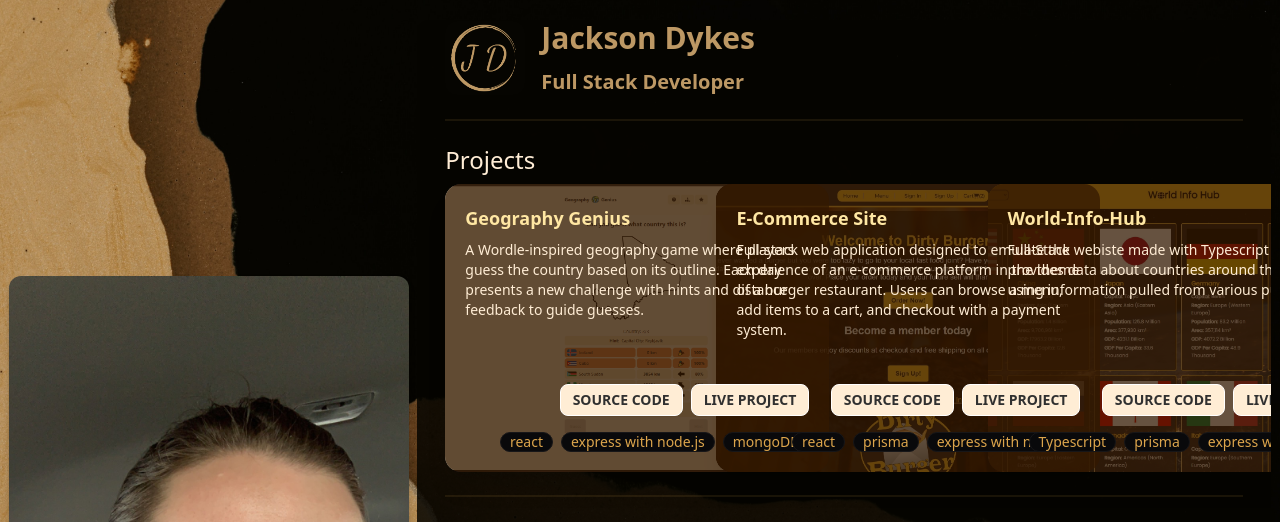
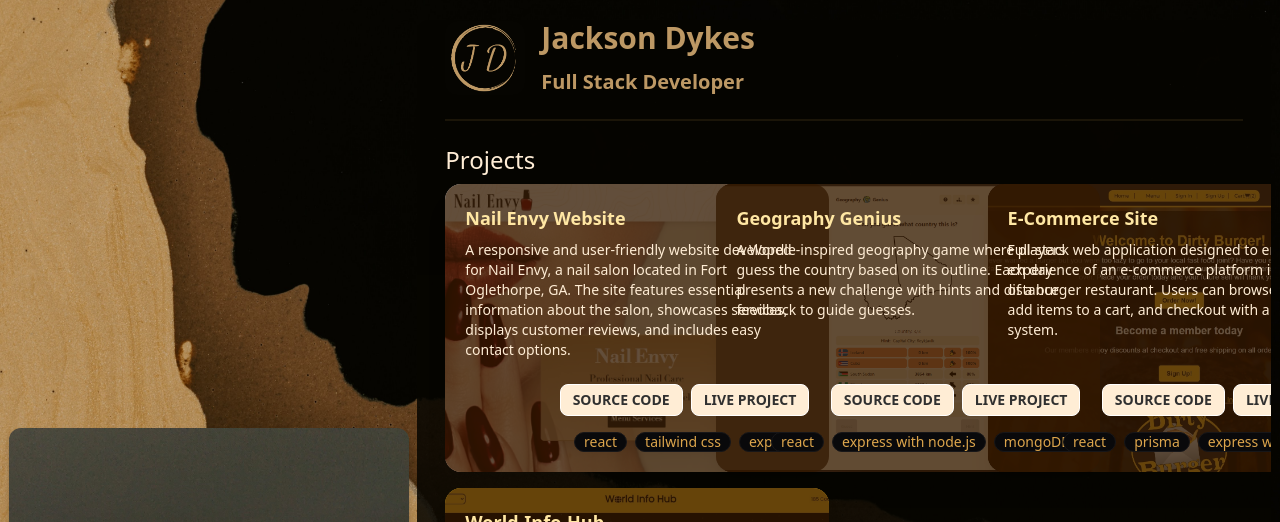
Before and after one commit to BigBobandy/Portfolio-Nextjs, a Next.js app in the folder my-app/: page / in a window 1280 px wide. Shown: the top 522 px of the page. Built offline with nearby package versions, Linux system fonts and the light colour scheme; what tailwind-heropatterns, tailwindcss-debug-screens would draw is missing.

Commit message:
Add Nail Envy Website project card

```diff
--- a/my-app/app/constants/index.ts
+++ b/my-app/app/constants/index.ts
@@ -1,4 +1,26 @@
 const projects = [
+  {
+    name: "Nail Envy Website",
+    description:
+      "A responsive and user-friendly website developed for Nail Envy, a nail salon located in Fort Oglethorpe, GA. The site features essential information about the salon, showcases services, displays customer reviews, and includes easy contact options.",
+    tags: [
+      {
+        name: "react",
+        color: "blue-text-gradient",
+      },
+      {
+        name: "tailwind css",
+        color: "green-text-gradient",
+      },
+      {
+        name: "express",
+        color: "orange-text-gradient",
+      },
+    ],
+    image: "/nailenvy.jpg",
+    source_code_link: "https://github.com/BigBobandy/nailenvy",
+    live_link: "https://www.nailenvyforto.com/",
+  },
   {
     name: "Geography Genius",
     description:
```
